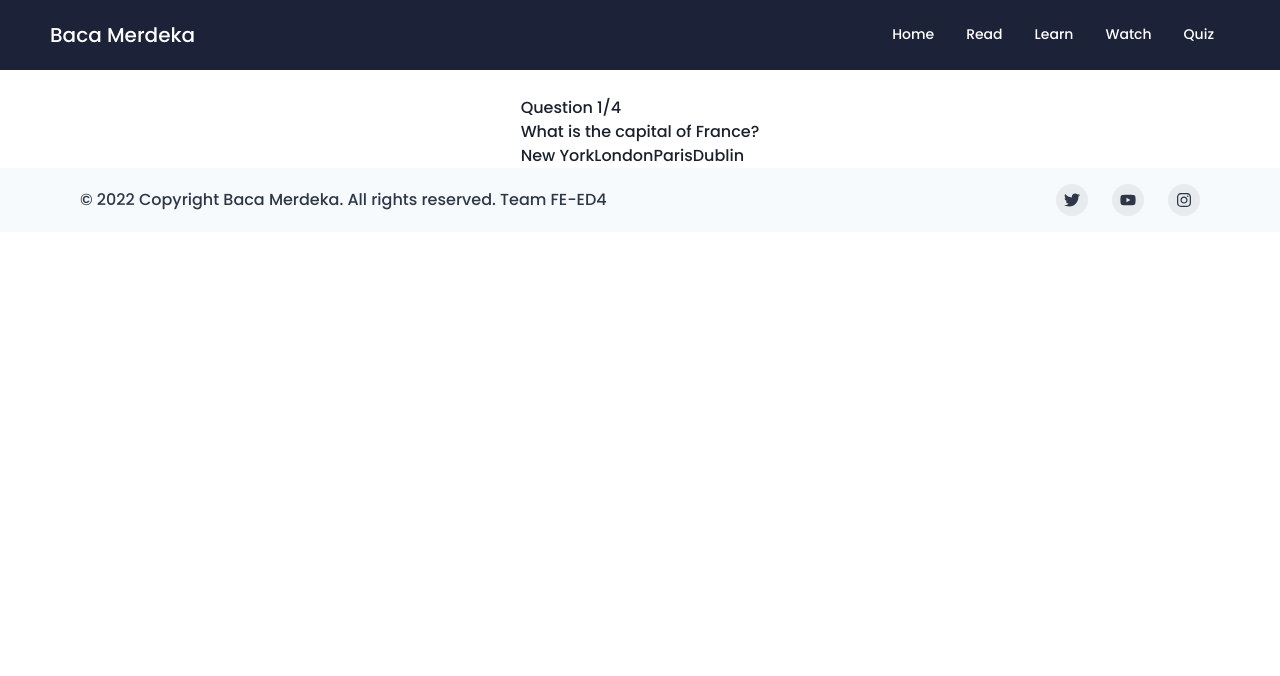
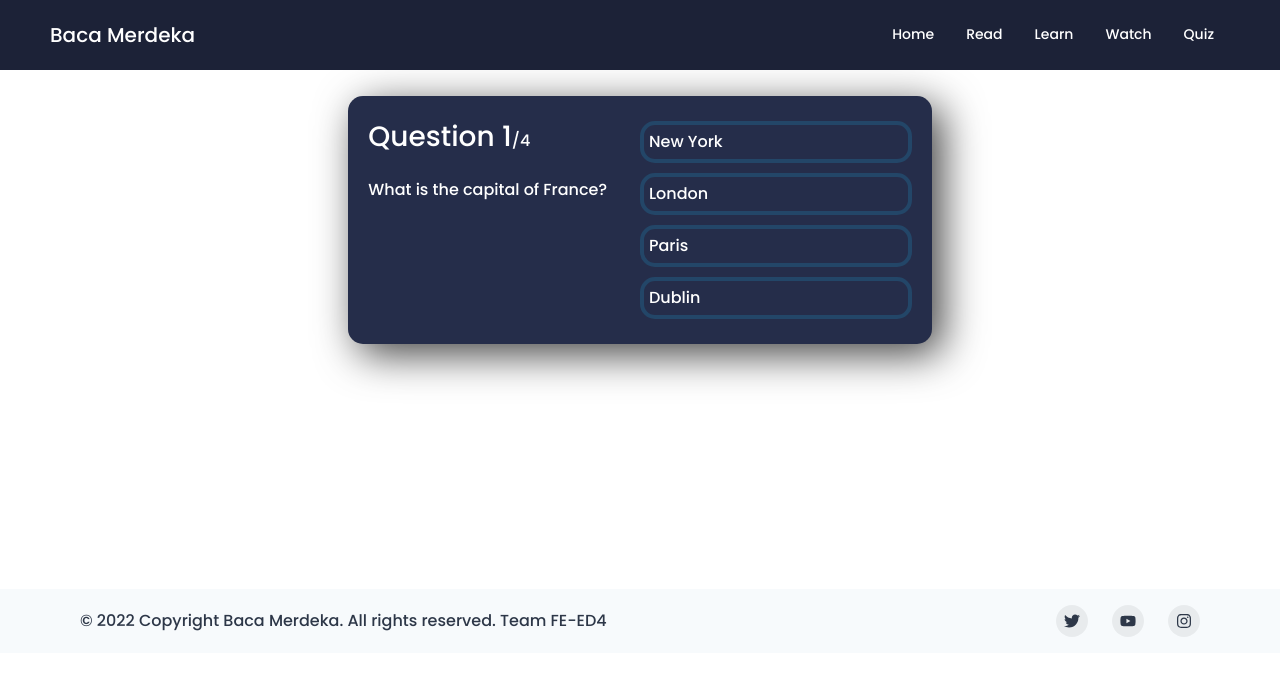
Before and after one commit to damaranshary/fe-ed4-capstone-project-gigih2.0, a React (Create React App) app: page /quiz in a window 1280 px wide. Shown: the top 676 px of the page. Built offline with nearby package versions, Linux system fonts and the light colour scheme; a web font is replaced by a local one.

Commit message:
tidy up the footer and make a style quiz

```diff
--- a/src/pages/quiz/index.tsx
+++ b/src/pages/quiz/index.tsx
@@ -1,42 +1,43 @@
 import { Container } from "@chakra-ui/react";
 import { useState } from "react";
+import "./quiz.css";
 
 const Quiz = () => {
   const questions = [
     {
-      questionText: 'What is the capital of France?',
+      questionText: "What is the capital of France?",
       answerOptions: [
-        { answerText: 'New York', isCorrect: false },
-        { answerText: 'London', isCorrect: false },
-        { answerText: 'Paris', isCorrect: true },
-        { answerText: 'Dublin', isCorrect: false },
+        { answerText: "New York", isCorrect: false },
+        { answerText: "London", isCorrect: false },
+        { answerText: "Paris", isCorrect: true },
+        { answerText: "Dublin", isCorrect: false },
       ],
     },
     {
-      questionText: 'Who is CEO of Tesla?',
+      questionText: "Who is CEO of Tesla?",
       answerOptions: [
-        { answerText: 'Jeff Bezos', isCorrect: false },
-        { answerText: 'Elon Musk', isCorrect: true },
-        { answerText: 'Bill Gates', isCorrect: false },
-        { answerText: 'Tony Stark', isCorrect: false },
+        { answerText: "Jeff Bezos", isCorrect: false },
+        { answerText: "Elon Musk", isCorrect: true },
+        { answerText: "Bill Gates", isCorrect: false },
+        { answerText: "Tony Stark", isCorrect: false },
       ],
     },
     {
-      questionText: 'The iPhone was created by which company?',
+      questionText: "The iPhone was created by which company?",
       answerOptions: [
-        { answerText: 'Apple', isCorrect: true },
-        { answerText: 'Intel', isCorrect: false },
-        { answerText: 'Amazon', isCorrect: false },
-        { answerText: 'Microsoft', isCorrect: false },
+        { answerText: "Apple", isCorrect: true },
+        { answerText: "Intel", isCorrect: false },
+        { answerText: "Amazon", isCorrect: false },
+        { answerText: "Microsoft", isCorrect: false },
       ],
     },
     {
-      questionText: 'How many Harry Potter books are there?',
+      questionText: "How many Harry Potter books are there?",
       answerOptions: [
-        { answerText: '1', isCorrect: false },
-        { answerText: '4', isCorrect: false },
-        { answerText: '6', isCorrect: false },
-        { answerText: '7', isCorrect: true },
+        { answerText: "1", isCorrect: false },
+        { answerText: "4", isCorrect: false },
+        { answerText: "6", isCorrect: false },
+        { answerText: "7", isCorrect: true },
       ],
     },
   ];
@@ -59,22 +60,24 @@ const Quiz = () => {
   };
   return (
     <Container mt={24} centerContent>
-      <div className='app'>
+      <div className="app">
         {showScore ? (
-          <div className='score-section'>
+          <div className="score-section">
             You scored {score} out of {questions.length}
           </div>
         ) : (
           <>
-            <div className='question-section'>
-              <div className='question-count'>
+            <div className="question-section">
+              <div className="question-count">
                 <span>Question {currentQuestion + 1}</span>/{questions.length}
               </div>
-              <div className='question-text'>{questions[currentQuestion].questionText}</div>
+              <div className="question-text">{questions[currentQuestion].questionText}</div>
             </div>
-            <div className='answer-section'>
+            <div className="answer-section">
               {questions[currentQuestion].answerOptions.map((answerOption) => (
-                <button onClick={() => handleAnswerOptionClick(answerOption.isCorrect)}>{answerOption.answerText}</button>
+                <button className="btn" onClick={() => handleAnswerOptionClick(answerOption.isCorrect)}>
+                  {answerOption.answerText}
+                </button>
               ))}
             </div>
           </>
--- /dev/null
+++ b/src/pages/quiz/quiz.css
@@ -0,0 +1,88 @@
+.app {
+  background-color: #252d4a;
+  width: 100%;
+  min-height: 200px;
+  height: min-content;
+  border-radius: 15px;
+  padding: 20px;
+  box-shadow: 10px 10px 42px 0px rgba(0, 0, 0, 0.75);
+  display: flex;
+  justify-content: space-evenly;
+  color: #fff;
+  margin-bottom: 245px;
+}
+
+.score-section {
+  display: flex;
+  font-size: 24px;
+  align-items: center;
+}
+
+.question-section {
+  width: 100%;
+  position: relative;
+}
+
+.question-count {
+  margin-bottom: 20px;
+}
+
+.question-count span {
+  font-size: 28px;
+}
+
+.question-text {
+  margin-bottom: 12px;
+}
+
+.timer-text {
+  background: rgb(230, 153, 12);
+  padding: 15px;
+  margin-top: 20px;
+  margin-right: 20px;
+  border: 5px solid rgb(255, 189, 67);
+  border-radius: 15px;
+  text-align: center;
+}
+
+.answer-section {
+  width: 100%;
+  display: flex;
+  flex-direction: column;
+  justify-content: space-between;
+}
+
+.btn {
+  width: 100%;
+  font-size: 16px;
+  color: #ffffff;
+  background-color: #252d4a;
+  border-radius: 15px;
+  display: flex;
+  padding: 5px;
+  margin: 5px 0;
+  justify-content: flex-start;
+  align-items: center;
+  border: 4px solid #234668;
+  cursor: pointer;
+}
+
+.correct {
+  background-color: #2f922f;
+}
+
+.incorrect {
+  background-color: #ff3333;
+}
+
+button:hover {
+  background-color: #555e7d;
+}
+
+button:focus {
+  outline: none;
+}
+
+button svg {
+  margin-right: 5px;
+}
```
Also changed, not shown: src/router/index.tsx (+4 -4 lines), 1 other file (tests, documents, lock files or other folders).
